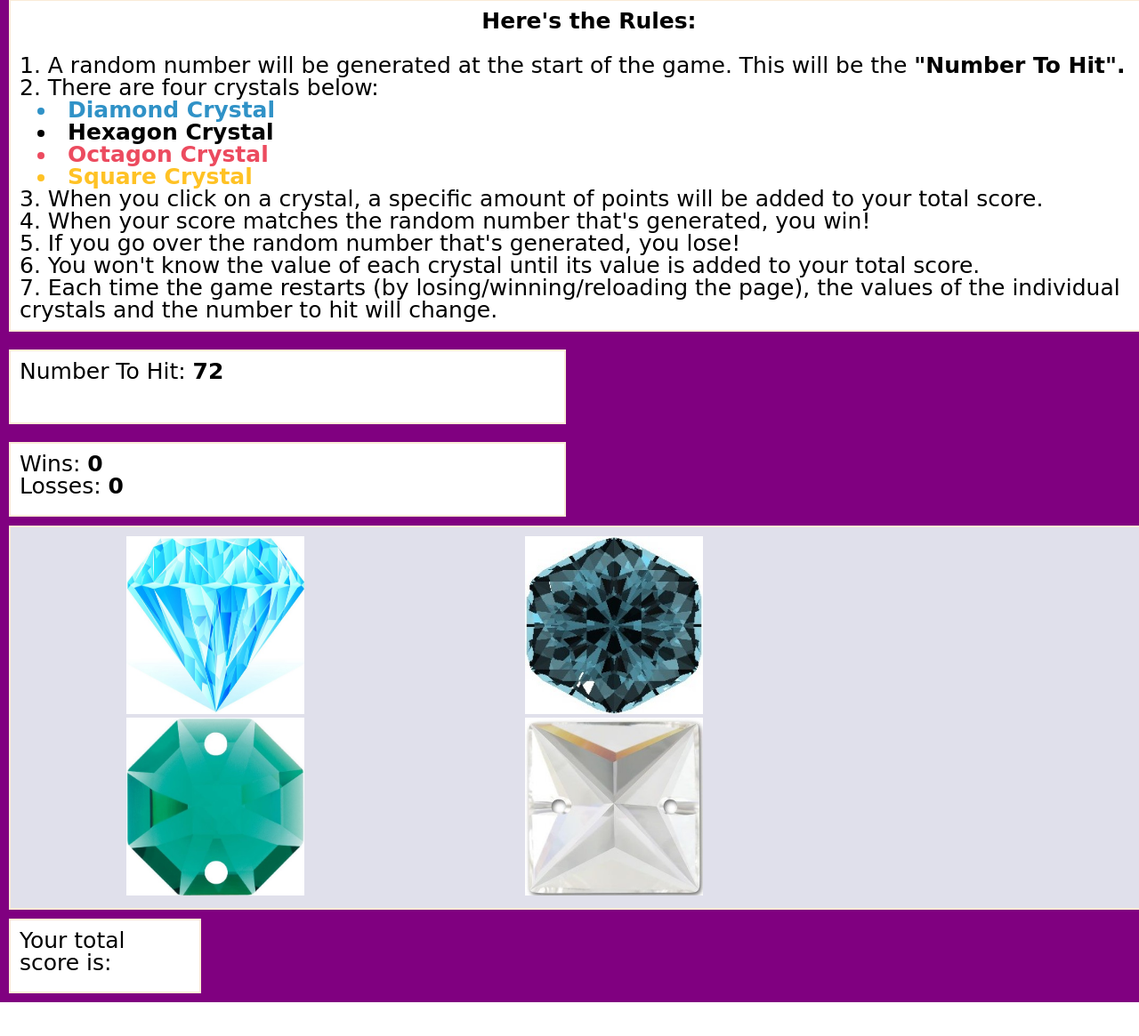
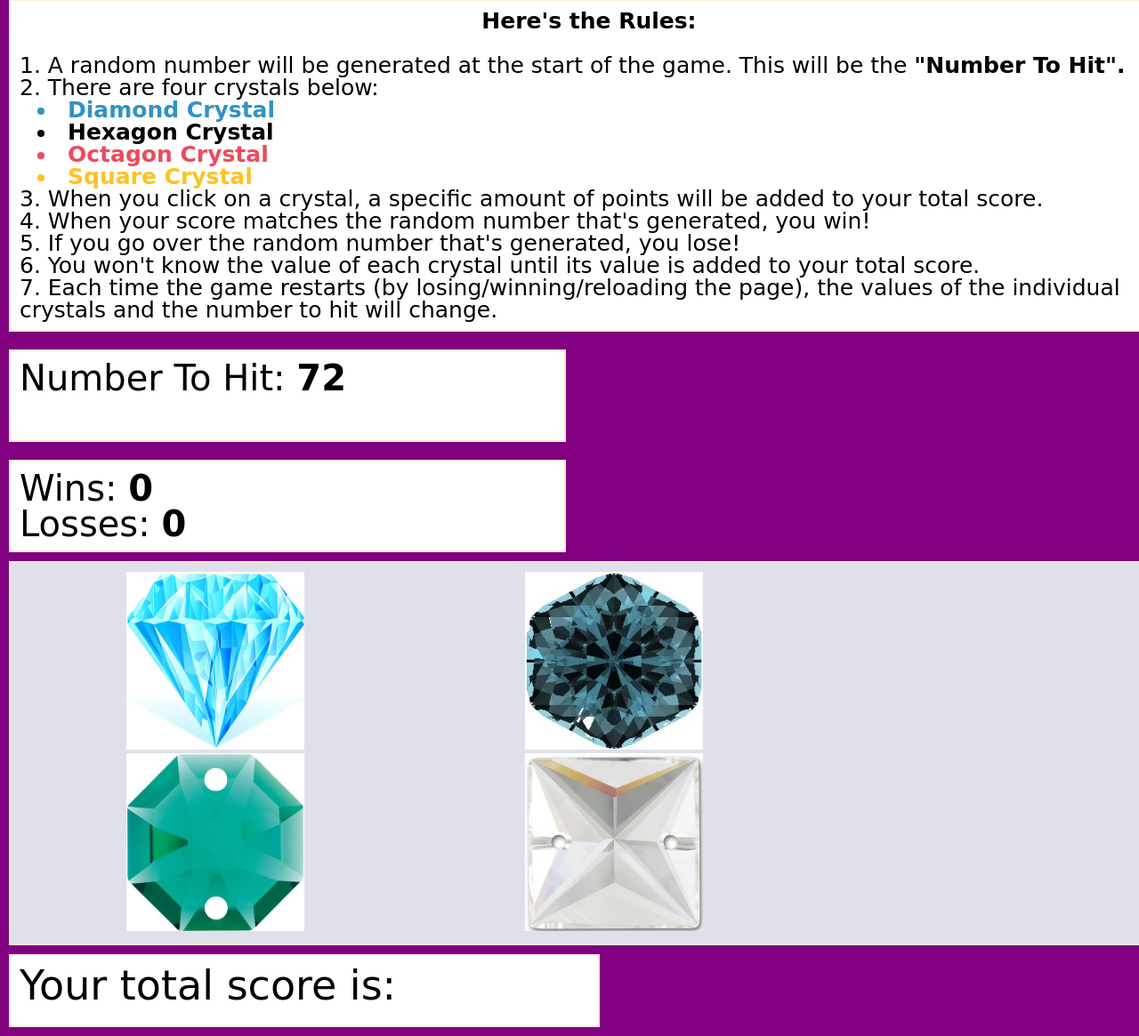
Before and after one commit to 3dcorrea/Crystal_Collector, a PHP site: page /CrystalCollect.html in a window 1280 px wide. Shown: the part 120-1285 px from the top of the page at 89% size. Before the commit the page ends 1247 px from the top, so only its background shows below. Run offline with PHP 8.4, Linux system fonts and the light colour scheme.

Commit message:
style updates

```diff
--- a/assets/css/style.css
+++ b/assets/css/style.css
@@ -52,12 +52,14 @@ div.instructions {
 .winsAndLosses {
 	float: left;
 	width: 47%;
-	height: 60px;
+	height: 80px;
+    font-size: 40px;
 }
 
 .userTotal {
-	width: 15%;
-	height: 60px;
+    width: 50%;
+    height: 58px;
+    font-size: 46px;
 }
 
 .gems {
```
